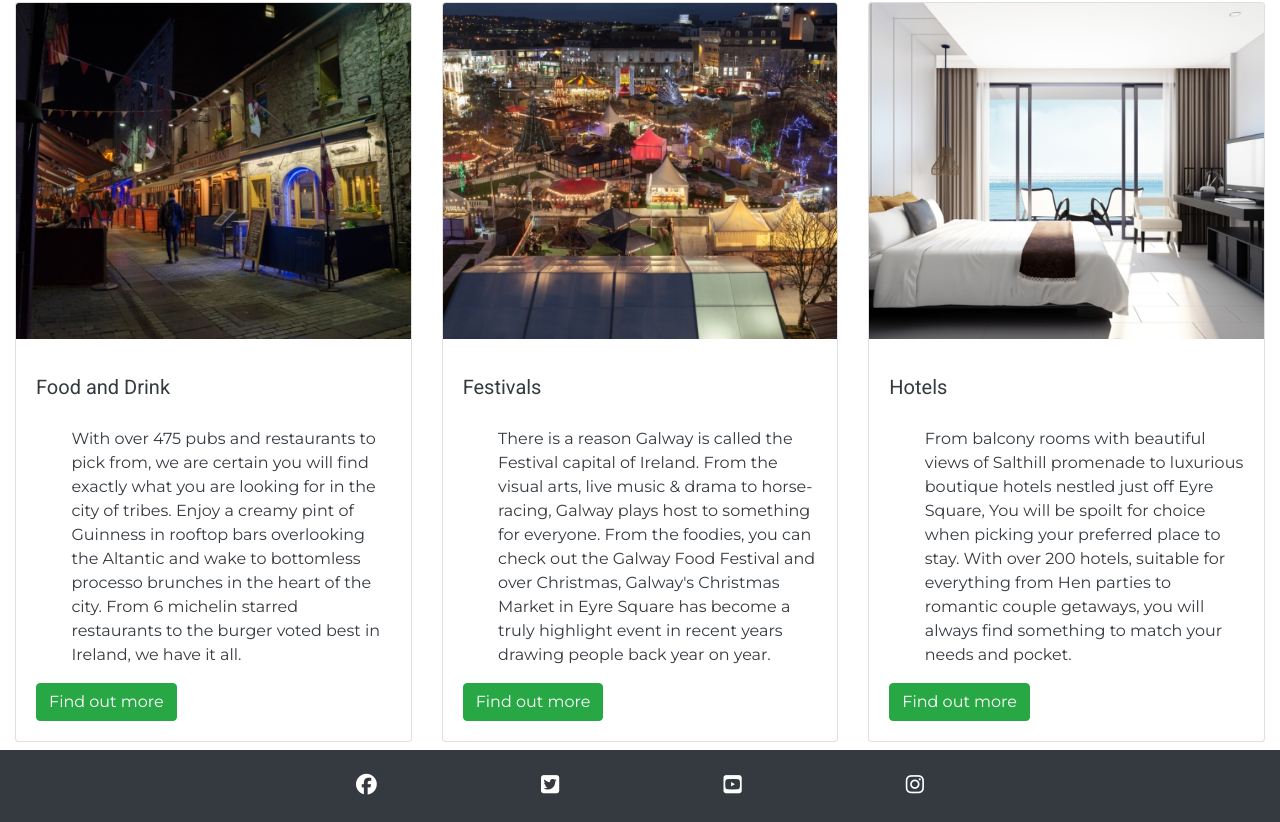
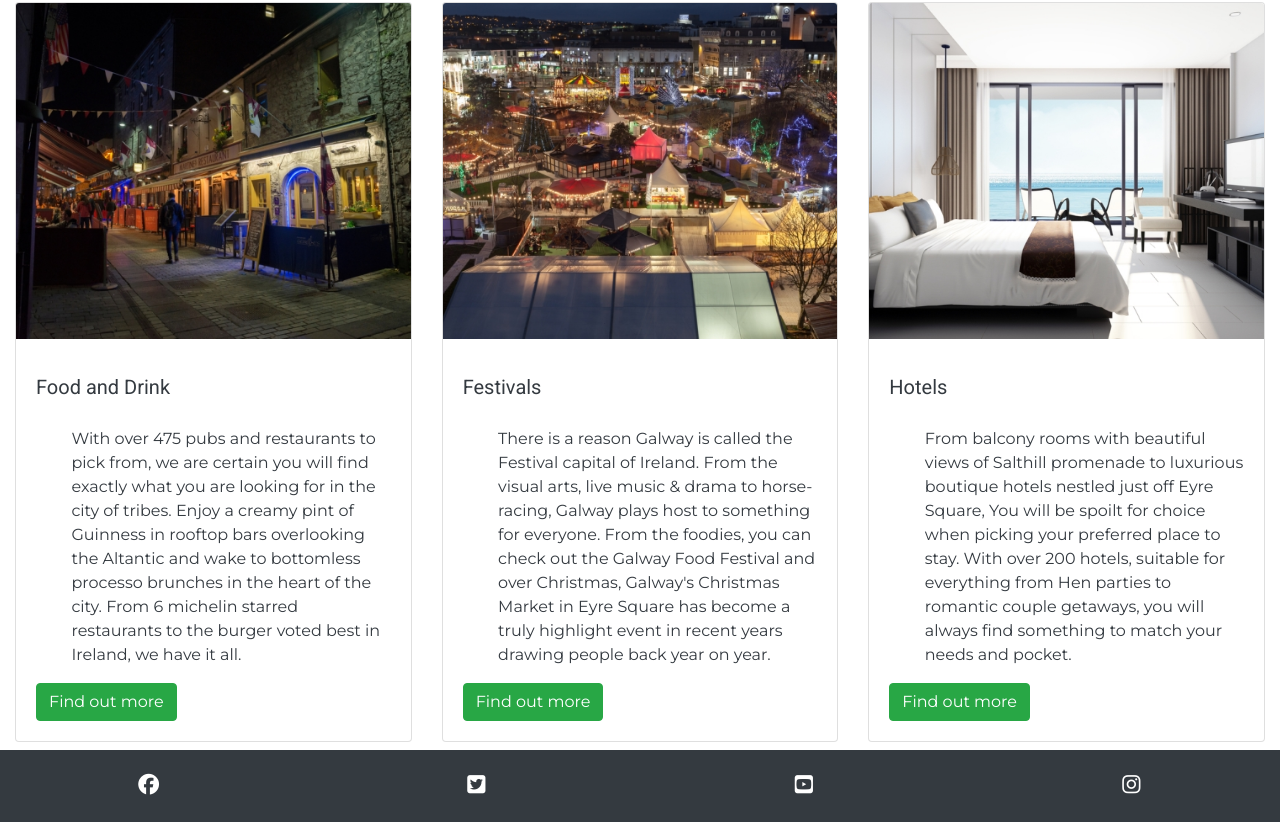
Before and after one commit to Code-Institute-Submissions/Gwgjnr-Fourteen_Tribes_SepResub, a plain HTML site: page index.html in a window 1280 px wide. Shown: the part 739-1561 px from the top of the page. Drawn offline with nearby package versions, Linux system fonts and the light colour scheme.

Commit message:
updated footer in html to include row for better responsiveness

```diff
--- a/assets/css/style.css
+++ b/assets/css/style.css
@@ -47,7 +47,8 @@ h4, h5 {
     height: 37.5rem;
     width: 100%;
     object-fit: none;
-    ;
+    border-bottom-left-radius: 10%;
+    border-bottom-right-radius: 10%;
 }
 
 #homepage_about {
--- a/index.html
+++ b/index.html
@@ -86,20 +86,20 @@
         </div>
     </section>
     <footer>
-        <ul class="social-media">
-            <li>
+        <div class="row">
+            <div class="col-3 text-center social-media">
                 <a href="https://www.facebook.com" target="_blank" rel="noopener"><i class="fab fa-facebook"></i></a>
-            </li>
-            <li>
+            </div>
+            <div class="col-3 text-center social-media">
                 <a href="https://www.twitter.com" target="_blank" rel="noopener"><i class="fab fa-twitter-square"></i></a>
-            </li>
-            <li>
+            </div>
+            <div class="col-3 text-center social-media">
                 <a href="https://www.youtube.com" target="_blank" rel="noopener"><i class="fab fa-youtube-square"></i></a>
-            </li>
-            <li>
+            </div>
+            <div class="col-3 text-center social-media">
                 <a href="https://www.instagram.com" target="_blank" rel="noopener"><i class="fab fa-instagram"></i></a>
-            </li>
-        </ul>
+            </div>
+        </div>
     </footer>
     <script src="https://code.jquery.com/jquery-3.3.1.slim.min.js" integrity="sha384-q8i/X+965DzO0rT7abK41JStQIAqVgRVzpbzo5smXKp4YfRvH+8abtTE1Pi6jizo" crossorigin="anonymous"></script>
     <script src="https://cdnjs.cloudflare.com/ajax/libs/popper.js/1.14.3/umd/popper.min.js" integrity="sha384-ZMP7rVo3mIykV+2+9J3UJ46jBk0WLaUAdn689aCwoqbBJiSnjAK/l8WvCWPIPm49" crossorigin="anonymous"></script>
```
